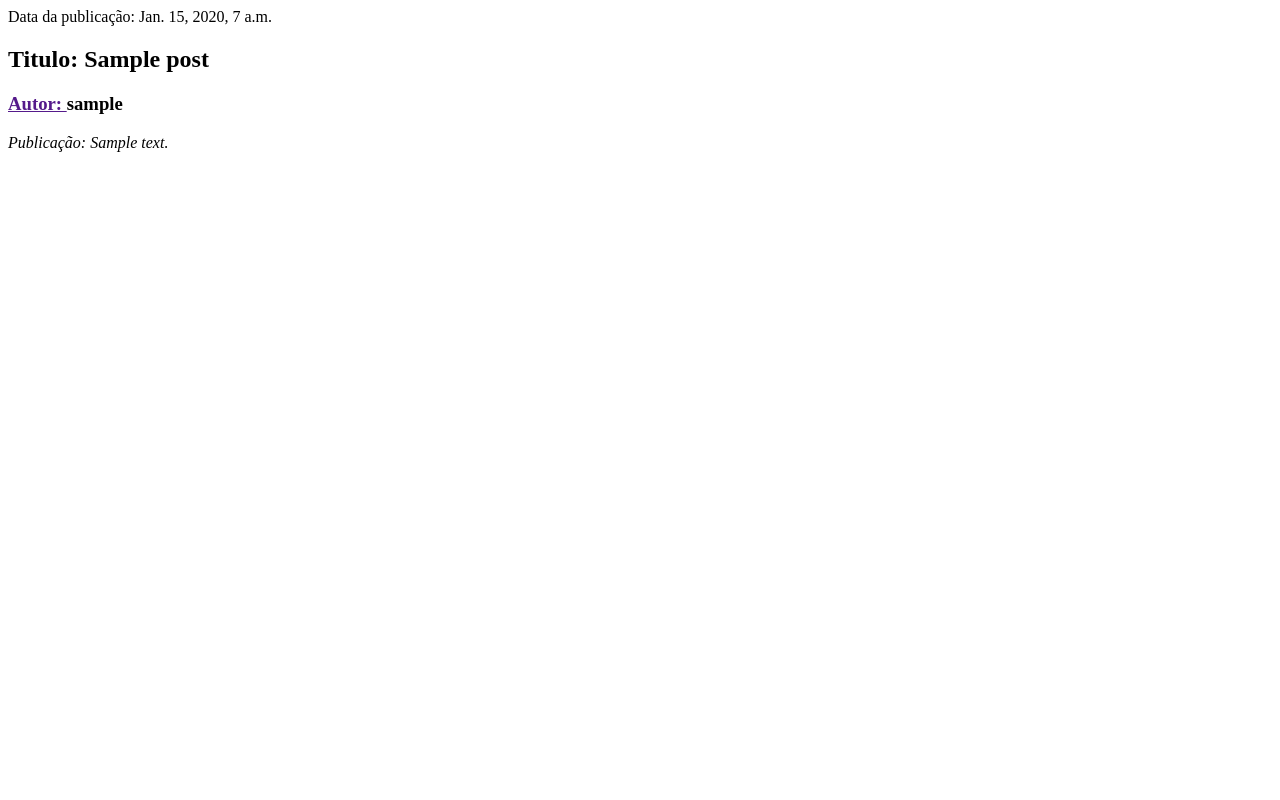
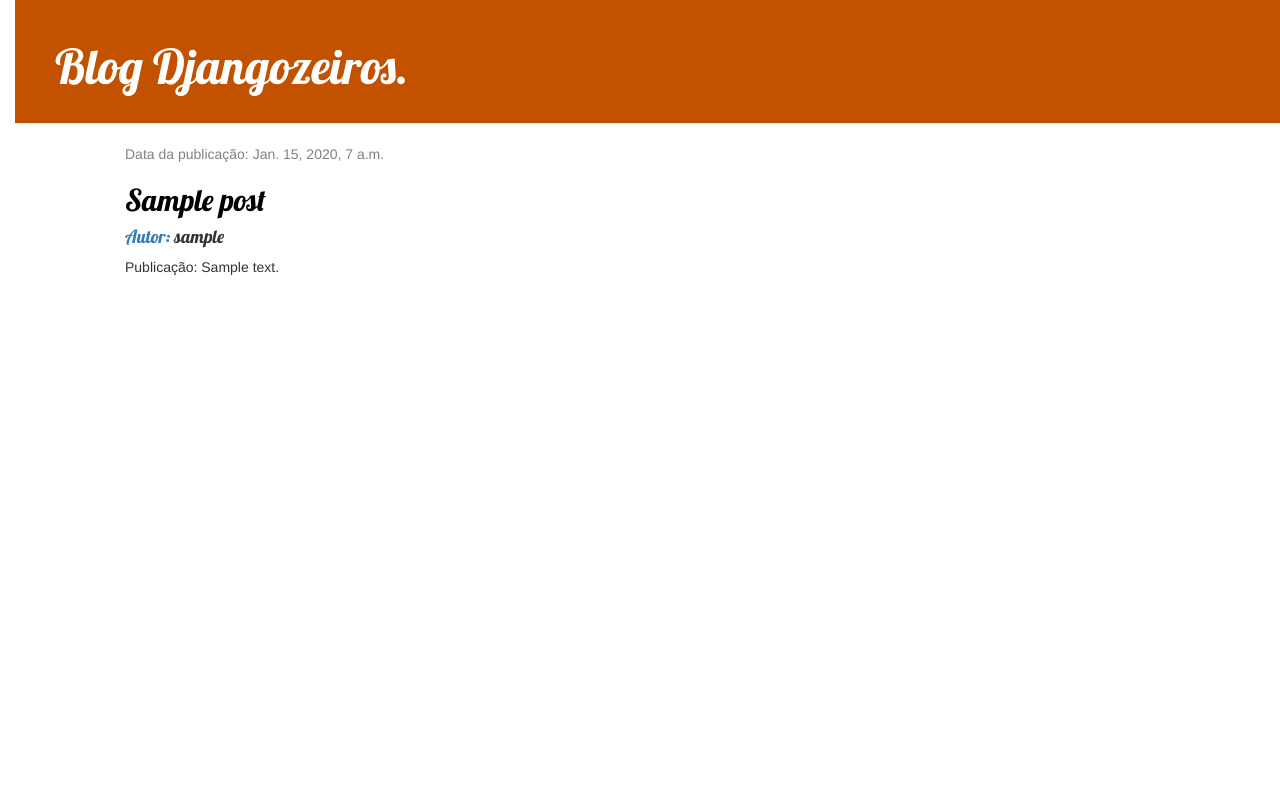
Before and after one commit to tauamcardozo/my-first-blog, a Django app: page / in a window 1280 px wide. Run offline with Django 3.2, Linux system fonts and the light colour scheme; tables that the repository leaves empty hold one stand-in row (values such as "Sample post"); some libraries are stand-ins or nearby versions.

Commit message:
Added view and template for detailed blog post as well as CSS for the site.

```diff
--- /dev/null
+++ b/blog/static/blog/css/blog.css
@@ -0,0 +1,59 @@
+h1 a, h2 a {
+    color: #0e2266;
+    font-family: 'Lobster';
+}
+
+h2 b, h3 b,h4 b, h5 b {
+    color: #f3ab0eea;
+}
+
+body {
+    padding-left: 15px;
+}
+
+.page-header {
+    background-color: #C25100;
+    margin-top: 0;
+    padding: 20px 20px 20px 40px;
+}
+
+.page-header h1, .page-header h1 a, .page-header h1 a:visited, .page-header h1 a:active {
+    color: #ffffff;
+    font-size: 36pt;
+    text-decoration: none;
+}
+
+.content {
+    margin-left: 40px;
+}
+
+h1, h2, h3, h4 {
+    font-family: 'Lobster', cursive;
+}
+
+.date {
+    color: #828282;
+}
+
+.save {
+    float: right;
+}
+
+.post-form textarea, .post-form input {
+    width: 100%;
+}
+
+.top-menu, .top-menu:hover, .top-menu:visited {
+    color: #ffffff;
+    float: right;
+    font-size: 26pt;
+    margin-right: 20px;
+}
+
+.post {
+    margin-bottom: 70px;
+}
+
+.post h2 a, .post h2 a:visited {
+    color: #000000;
+}
--- /dev/null
+++ b/blog/templates/blog/base.html
@@ -0,0 +1,27 @@
+{% load static %}
+<html>
+
+<head>
+    <title>Academia Django</title>
+    <link rel="stylesheet" href="//maxcdn.bootstrapcdn.com/bootstrap/3.2.0/css/bootstrap.min.css">
+    <link rel="stylesheet" href="//maxcdn.bootstrapcdn.com/bootstrap/3.2.0/css/bootstrap-theme.min.css">
+    <link rel="stylesheet" href="{% static 'blog/css/blog.css' %}">
+    <link href="//fonts.googleapis.com/css?family=Lobster&subset=latin,latin-ext" rel="stylesheet" type="text/css">
+</head>
+
+
+<body>
+    <div class="page-header">
+        <h1><a href="/">Blog Djangozeiros.</a></h1>
+    </div>
+    <div class="content container">
+        <div class="row">
+            <div class="col-md-8">
+            {% block content %}
+            {% endblock %}
+            </div>
+        </div>
+    </div>
+</body>
+
+</html>
--- a/blog/templates/blog/post_list.html
+++ b/blog/templates/blog/post_list.html
@@ -1,17 +1,25 @@
-<html>
-    <head>
-        <title>Academia Django</title>
-    </head>
-    <body>
+{% extends 'blog/base.html' %}
 
-        {% for post in posts %}
-        <div>
-            <p>Data da publicação: {{ post.published_date }}</p>
-            <h2><b href="">Titulo: </b>{{ post.title }}</h2>
-            <h3><a href="">Autor: </a>{{ post.author }}</h3>
-            <p><i>Publicação: {{ post.text|linebreaksbr }}</i></p>
+{% block content %}
+{% for post in posts %}
+<div class="content container">
+    <div class="row">
+        <div class="col-md-8">
+            {% for post in posts %}
+            <div class="post">
+                <div class="date">
+                    <p>Data da publicação: {{ post.published_date }}</p>
+                </div>
+                <!--<h3><b href="">Titulo: {{ post.title }}</a></h3>-->
+
+                <h2><a href="{% url 'post_detail' pk=post.pk %}">{{ post.title }}</a></h2>
+
+                <h4><a href="">Autor: </a>{{ post.author }}</h3>
+                    <p>Publicação: {{ post.text|linebreaksbr }}</p>
+            </div>
+            {% endfor %}
         </div>
-    {% endfor %}
-
-    </body>
-</html>
+    </div>
+</div>
+{% endfor %}
+{% endblock %}
--- a/blog/urls.py
+++ b/blog/urls.py
@@ -3,4 +3,5 @@ from . import views
 
 urlpatterns = [
     path('', views.post_list, name='post_list'),
+    path('post/<int:pk>/', views.post_detail, name='post_detail'),
 ]
--- a/blog/views.py
+++ b/blog/views.py
@@ -1,8 +1,14 @@
 from django.shortcuts import render
 from django.utils import timezone
 from .models import Post
+from django.shortcuts import render, get_object_or_404
+
 
 
 def post_list(request):
     posts = Post.objects.filter(published_date__lte=timezone.now()).order_by('published_date')
     return render(request, 'blog/post_list.html', {'posts': posts})
+
+def post_detail(request, pk):
+    post = get_object_or_404(Post, pk=pk)
+    return render(request, 'blog/post_detail.html', {'post': post})
```
Also changed, not shown: blog/templates/blog/post_detail.html (added, +13 -0 lines).
